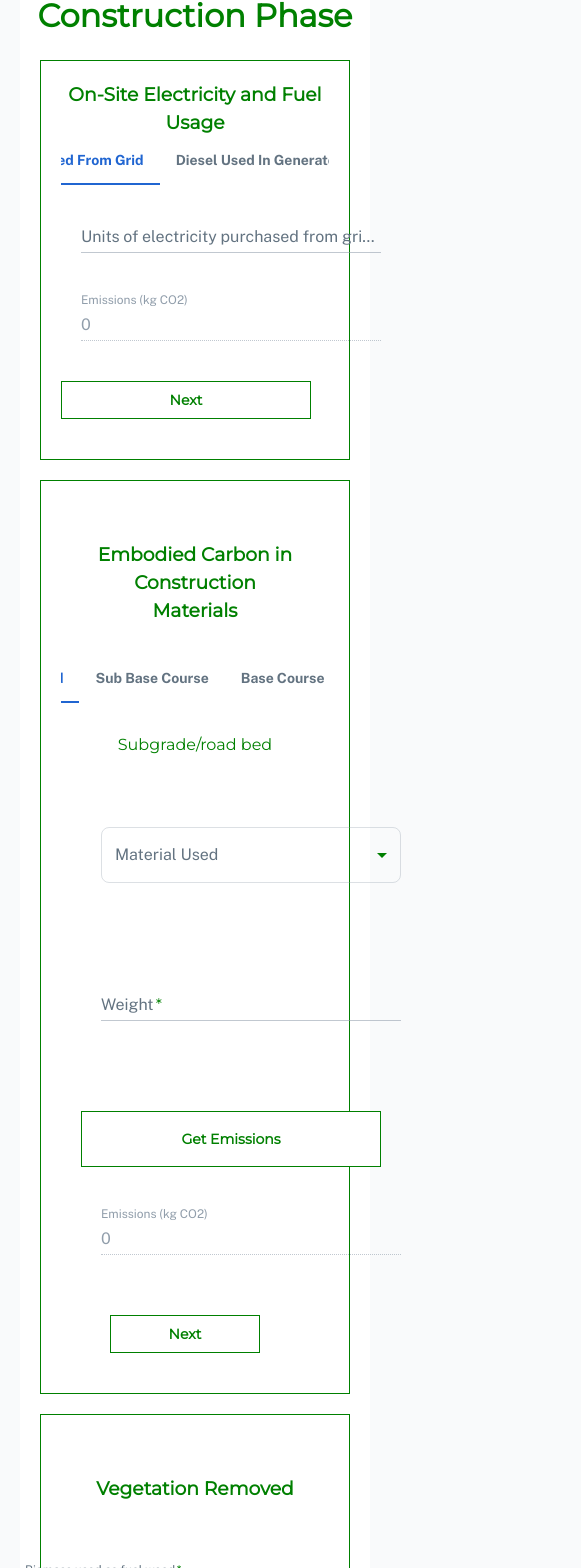
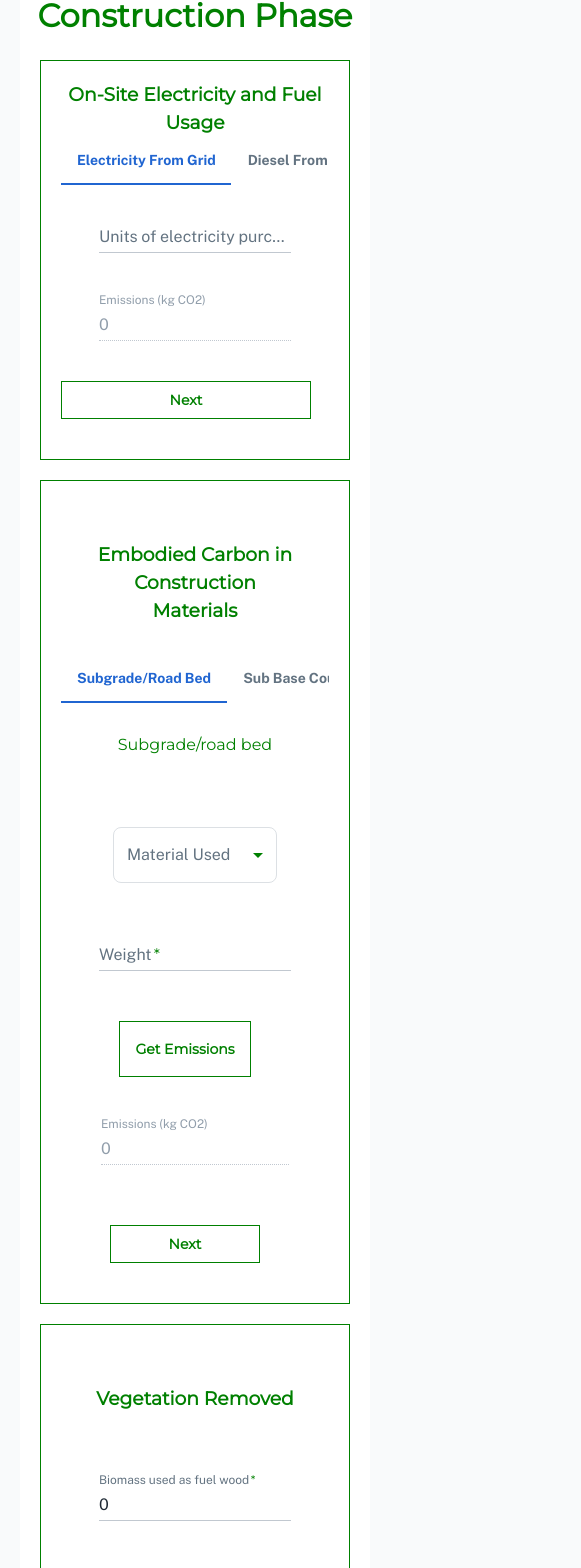
Before and after one commit to rijusougata13/SIH-Threeares, a React (Create React App) app in the folder frontend/: page /lca2 in a window 390 px wide. Shown: the part 1588-3156 px from the top of the page, 581 px wide, since content can reach past the window. Built offline with nearby package versions, Linux system fonts and the light colour scheme; a web font is replaced by a local one.

Commit message:
LCA made responsive

```diff
--- a/frontend/src/pages/Lca2.js
+++ b/frontend/src/pages/Lca2.js
@@ -3,16 +3,19 @@ import { TextField, Button, FormControlLabel, RadioGroup, FormLabel, FormControl
 import { Box } from '@mui/system'
 import MUIDataTable from "mui-datatables";
 import ResponsiveAppBar from 'src/components/ResponsiveAppBar';
-
+import { useTheme } from '@mui/material/styles';
+import useMediaQuery from '@mui/material/useMediaQuery';
 import React, { useState } from 'react'
-import './equipment.css'
+// import './equipment.css'
+import './lca2.css'
 import axios from 'axios'
 // import lcaData2 from '../data/lca2_data'
 import LcaSelect from './LcaSelect';
 import SplitSection from 'src/components/SplitSection';
 
 const Lca2 = () => {
-
+    const theme = useTheme();
+    const matches = useMediaQuery(theme.breakpoints.up('sm'));
 
     const [electricity, setElectricty] = useState(0)
     const [emission1, setEmission1] = useState(0)
@@ -139,11 +142,11 @@ const Lca2 = () => {
                                 }}
                                 // indicatorColor="primary"
                                 // textColor="primary"
-                                centered
-
+                                // centere
+                                centered={matches ? true : false}
                             >
-                                <Tab value={0} label="Electricity purchased from grid" />
-                                <Tab value={1} label="Diesel used in generators" />
+                                <Tab value={0} label="Electricity from grid" />
+                                <Tab value={1} label="Diesel from generators" />
                                 <Tab value={2} label="Petrol used" />
 
                             </Tabs>
@@ -297,7 +300,7 @@ const Lca2 = () => {
                                 }}
                                 indicatorColor="primary"
                                 textColor="primary"
-                                centered
+                                centered={matches ? true : false}
                             >
                                 <Tab value={0} label="Subgrade/road bed" />
                                 <Tab value={1} label="Sub base course" />
@@ -464,7 +467,7 @@ const Lca2 = () => {
                                     width: "100%",
                                     textAlign: "center"
                                 }}>
-                                    <Button className="calculate-btn" style={{
+                                    <Button className="calculate-btn" id="emission-btn" style={{
                                         width: "300px",
                                         textAlign: "center",
                                         fontFamily: "montserrat",
@@ -489,7 +492,7 @@ const Lca2 = () => {
                                 </Grid>
 
                                 <Grid item xs={12}>
-                                    <Button className="calculate-btn" style={{
+                                    <Button className="calculate-btn" id="finalCalc-btn" style={{
                                         width: "300px",
                                         textAlign: "center",
                                         fontFamily: "montserrat",
@@ -533,8 +536,7 @@ const Lca2 = () => {
 
 
 
-                        {/* </div> */}
-                        <div className='main-content' style={{
+                        {/* <div className='main-content' style={{
                             justifyContent: 'center',
                             alignContent: 'center',
                             alignItems: 'center',
@@ -623,13 +625,12 @@ const Lca2 = () => {
 
                                 </Grid>
                             </div>
-                        </div>
+                </div>*/}
                     </Paper>
                 </div>
 
 
-            </div>
-            {/* </div > */}
+            </div >
         </>
     )
 }
--- a/frontend/src/pages/LcaSelect.js
+++ b/frontend/src/pages/LcaSelect.js
@@ -42,9 +42,9 @@ const LcaSelect = ({ label, emission, setEmission }) => {
                 </FormControl>
 
             </Grid>
-            <Grid item xs={12} lg={12}>
+            <Grid item xs={6} lg={12}>
                 <TextField style={{
-                    margin: "20px",
+                    // margin: "20px",
                     width: "300px"
                 }} required id="outlined-basic" label="Weight" variant="standard" value={weight}
                     onChange={(e) => {
@@ -53,7 +53,7 @@ const LcaSelect = ({ label, emission, setEmission }) => {
             </Grid>
 
             <Grid item xs={12} lg={12}>
-                <Button className="next-btn calculate-btn" style={{
+                <Button className="next-btn calculate-btn" id="calculate-btn" style={{
                     width: "300px",
                     textAlign: "center",
                     fontFamily: "montserrat",
--- a/frontend/src/pages/lca2.css
+++ b/frontend/src/pages/lca2.css
@@ -6,3 +6,24 @@
 .next-btn:hover {
     color: white !important;
 }
+@media only screen and (max-width: 600px) {
+.MuiFormControl-root{
+    width:fit-content !important;
+}
+.css-9q3kl4-MuiSelect-select-MuiInputBase-input-MuiOutlinedInput-input.css-9q3kl4-MuiSelect-select-MuiInputBase-input-MuiOutlinedInput-input.css-9q3kl4-MuiSelect-select-MuiInputBase-input-MuiOutlinedInput-input{
+padding-right: 150px !important;
+}
+#calculate-btn{
+    width: auto !important;
+
+}
+#emission-btn{
+    width: auto !important;
+
+}
+#finalCalc-btn{
+    width: auto !important;
+
+
+}
+}
```
